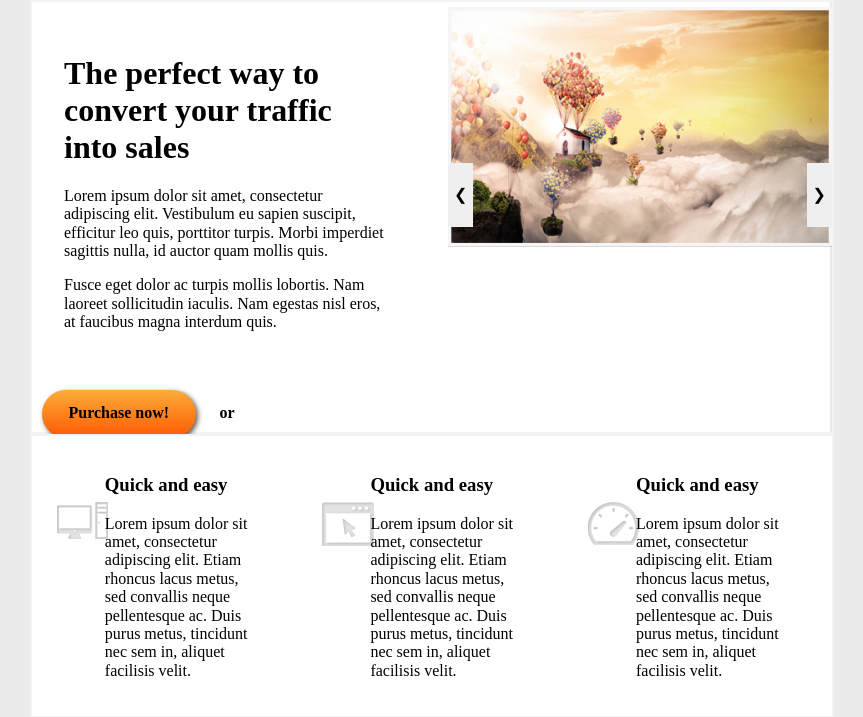
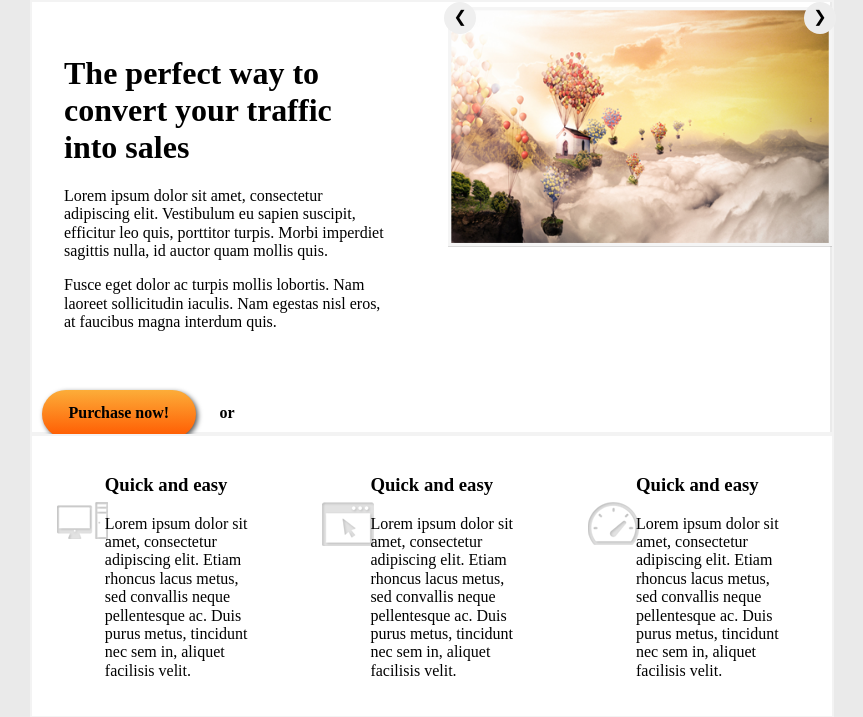
Before and after one commit to sgrayk/sgrayk.github.io, a PHP site: page /BTCN01_LayoutWeb/index.html in a window 1280 px wide. Shown: the part 147-864 px from the top of the page, without its empty margins (210-1073 px from the left). Run offline with PHP 8.4, Linux system fonts and the light colour scheme.

Commit message:
Update style.css

```diff
--- a/BTCN01_LayoutWeb/style.css
+++ b/BTCN01_LayoutWeb/style.css
@@ -138,17 +138,28 @@ hr {
 	position: absolute;
 	z-index: 1;
 	left: 0px;
-	height: 4em;
-	top: 150px;
-	margin-top: 3%;
+	height: 2em;
+	width: 2em;
+	/*top: 150px;*/
+	margin-left: -1%;
+	border-radius: 50%;
+	vertical-align: center;
+	text-align: center;
+	/*background-color: #EDEDED;*/
+
 }
 .button-slide-display-right {
 	position: absolute;
 	z-index: 1;
 	right: 0px;
-	height: 4em;
-	top: 150px;
-	margin-top: 3%;
+	height: 2em;
+	width: 2em;
+	/*top: 150px;*/
+	margin-right: -1%;
+	border-radius: 50%;
+	vertical-align: center;
+	text-align: center;
+	background-color: #EDEDED;
 }
 
 .advantage-info {
```
